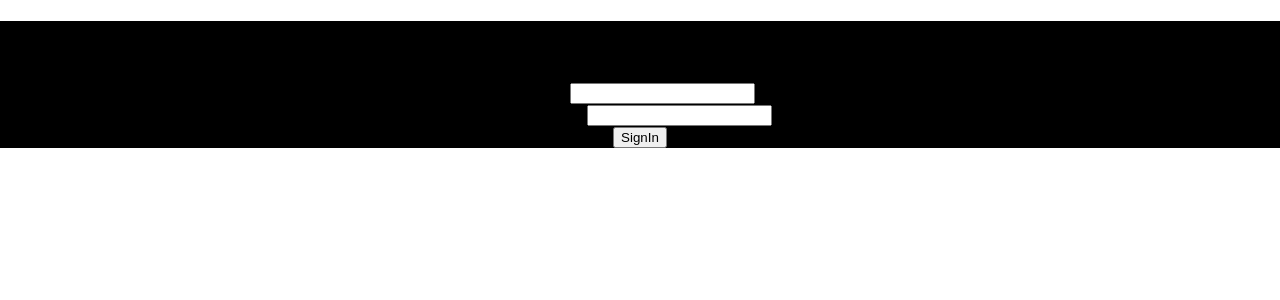
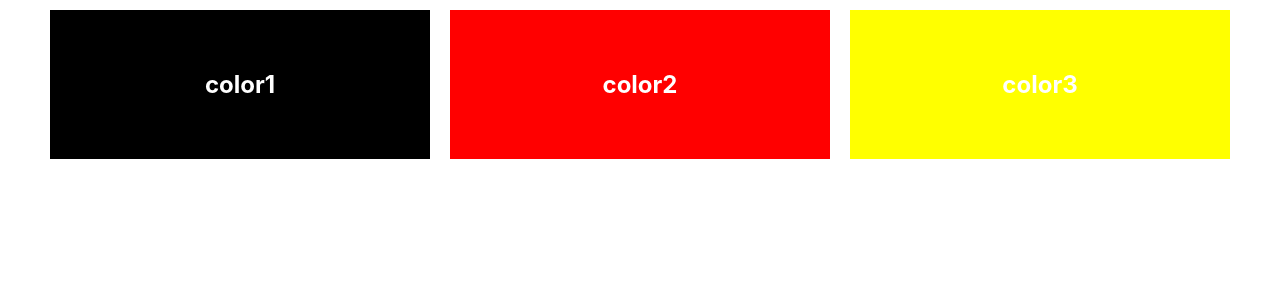
Before and after one commit to suresh9058/reactjs-ashokit-june-batch, a React (Create React App) app: page / in a window 1280 px wide. Shown: the top 300 px of the page. Built offline with nearby package versions, Linux system fonts and the light colour scheme.

Commit message:
ways for css. building component changes.

```diff
--- a/package.json
+++ b/package.json
@@ -12,6 +12,7 @@
     "react-dom": "^18.2.0",
     "react-error-boundary": "^3.1.4",
     "react-scripts": "5.0.1",
+    "styled-components": "^5.3.5",
     "web-vitals": "~2.1.4",
     "yup": "^0.32.11"
   },
--- a/src/App.css
+++ b/src/App.css
@@ -1,6 +1,7 @@
 .App {
   text-align: center;
 }
+/* textAlign */
 
 .App-logo {
   height: 40vmin;
--- a/src/App.js
+++ b/src/App.js
@@ -15,6 +15,11 @@ import ChildParent from './ChildParent';
 import ErrorHandlingExample from './ErrorHandlingExample';
 import ReactForm from './ReactForm';
 import FormikYupExample from './FormikYupExample';
+import StyledComponentExample from './StyledComponentExample';
+import LoginButton from './LoginButton';
+import RegisterButton from './RegisterButton';
+import ColorCard from './ColorCard';
+import ColorContainer from './ColorContainer';
 
 function App() {
 
@@ -44,7 +49,7 @@ function App() {
     // }
   ];
   return (
-    <div className="App" style={{backgroundColor: 'black'}}>
+    <div className="App">
       {/* <header className="App-header">
         <img src={logo} className="App-logo" alt="logo" />
         <p>
@@ -82,7 +87,12 @@ function App() {
         {/* <UseEffectExample2 /> */}
         {/* <ErrorHandlingExample /> */}
         {/* <ReactForm /> */}
-        <FormikYupExample />
+        {/* <FormikYupExample /> */}
+        {/* <StyledComponentExample /> */}
+        {/* <LoginButton />
+        <RegisterButton /> */}
+        {/* <ColorCard /> */}
+        <ColorContainer />
       {/* </header> */}
     </div>
   );
--- /dev/null
+++ b/src/ColorCard.css
@@ -0,0 +1,7 @@
+.color-box {
+    width: 300px;
+    color: white;
+    padding: 40px;
+    margin: 10px;
+    display: inline-block;
+}
--- /dev/null
+++ b/src/ColorCard.js
@@ -0,0 +1,11 @@
+import './ColorCard.css';
+
+function ColorCard({title, color}) {
+    return (
+        <div className="color-box" style={{backgroundColor: color}}>
+            <h2>{title}</h2>
+        </div>
+    )
+}
+
+export default ColorCard;
--- /dev/null
+++ b/src/ColorContainer.js
@@ -0,0 +1,27 @@
+import ColorCard from "./ColorCard";
+
+const colorValues = [
+    {
+        title: "color1",
+        color: "black"
+    },
+    {
+        title: "color2",
+        color: "red"
+    },
+    {
+        title: "color3",
+        color: "yellow"
+    }
+];
+
+function ColorContainer() {
+    return colorValues.map(color=>
+        <ColorCard
+            title={color.title}
+            color={color.color}
+        />
+    )
+}
+
+export default ColorContainer;
--- /dev/null
+++ b/src/LoginButton.js
@@ -0,0 +1,11 @@
+// import './LoginButton.css';
+import styles from './LoginButton.module.css';
+
+function LoginButton() {
+    return (
+        // <button className='buttonColor'>Login Button</button>
+        <button className={styles.buttonColor}>Login Button</button>
+    )
+}
+
+export default LoginButton;
--- /dev/null
+++ b/src/LoginButton.module.css
@@ -0,0 +1,3 @@
+.buttonColor {
+    color: blue;
+}
--- /dev/null
+++ b/src/RegisterButton.js
@@ -0,0 +1,11 @@
+// import './RegisterButton.css';
+import styles from './RegisterButton.module.css';
+
+function RegisterButton() {
+    return (
+        // <button className='buttonColor'>Register Button</button>
+        <button className={styles.buttonColor}>Register Button</button>
+    )
+}
+
+export default RegisterButton;
--- /dev/null
+++ b/src/RegisterButton.module.css
@@ -0,0 +1,3 @@
+.buttonColor {
+    color: red;
+}
--- /dev/null
+++ b/src/StyledComponentExample.js
@@ -0,0 +1,23 @@
+import styled from "styled-components";
+
+const StyledComponent = styled.button`
+    background-color: #282c34;
+    width:300px;
+    margin: 30px auto;
+`;
+
+function StyledComponentExample() {
+    const handleClick = (event,a,b)=>{
+        console.log("button clicked",event,a,b);
+    }
+
+    return (
+        <div>
+        <StyledComponent onClick={(e)=>handleClick(e,10,20)}>
+            this is the styled component
+        </StyledComponent>
+        </div>
+    )
+}
+
+export default StyledComponentExample;
```
Also changed, not shown: 1 other file (tests, documents, lock files or other folders).
